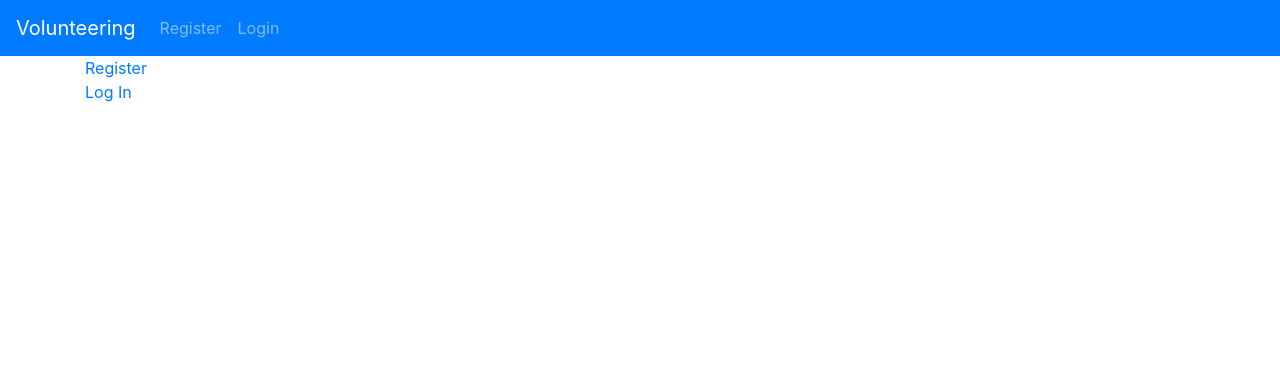
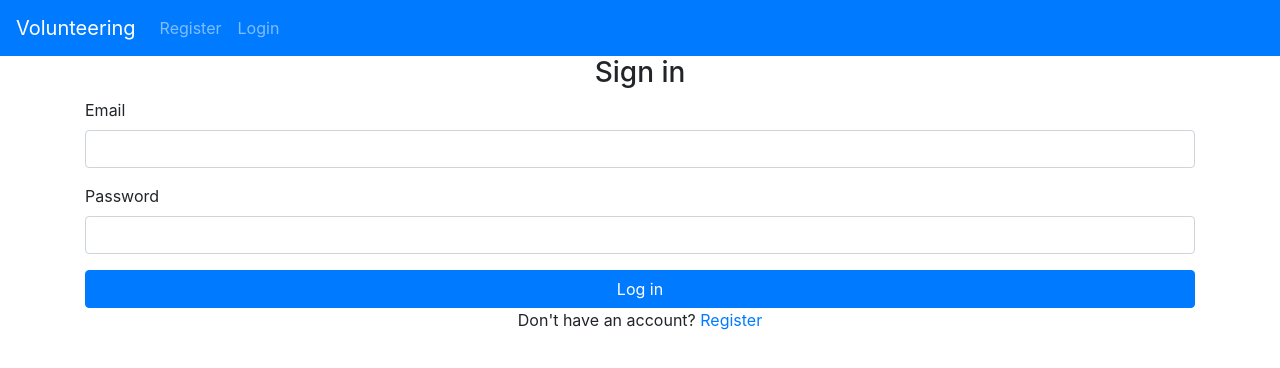
Before and after one commit to seniorproject2020/volunteerapp, a React app: page / in a window 1280 px wide. Shown: the top 368 px of the page. Built offline with nearby package versions, Linux system fonts and the light colour scheme.

Commit message:
Integrate UI Changes and remove landing page

```diff
--- a/src/client/App.js
+++ b/src/client/App.js
@@ -47,7 +47,7 @@ class App extends Component {
         <Router>
           <Navigation />
           <Container>
-            <Route exact path="/" component={Landing} />
+            <Route exact path="/" component={Login} />
             <Route exact path="/register" component={Register} />
             <Route exact path="/login" component={Login} />
             <Route exact path="/logout" component={Logout} />
--- a/src/client/components/auth/Login.jsx
+++ b/src/client/components/auth/Login.jsx
@@ -1,4 +1,3 @@
-// @ts-nocheck
 import React, { Component } from 'react';
 import { Link } from 'react-router-dom';
 import { connect } from 'react-redux';
@@ -82,7 +81,7 @@ class Login extends Component {
                 Log in
               </button>
             </div>
-            <p className="links">
+            <p className="links text-center">
               Don't have an account? <Link to="/register">Register</Link>
             </p>
           </form>
--- a/src/client/components/auth/Register.jsx
+++ b/src/client/components/auth/Register.jsx
@@ -99,7 +99,7 @@ class Register extends Component {
               <button type="submit" className="btn btn-primary btn-block">
                 Sign up
               </button>
-              <p className="links">
+              <p className="links text-center">
                 Already have an account? <Link to="/login">Log in</Link>
               </p>
             </div>
--- a/src/client/components/layout/Landing.jsx
+++ b/src/client/components/layout/Landing.jsx
@@ -5,16 +5,18 @@ import { Link } from 'react-router-dom';
 class Landing extends React.Component {
   render() {
     return (
-      <div>
-        <div>
-          <Link to="/register">
-            Register
+      <div className="wrapper">
+        <div className="inner-wrapper">
+          <div>
+            <Link class="text-center" to="/register">
+              Register
           </Link>
-        </div>
-        <div>
-          <Link to="/login">
-            Log In
+          </div>
+          <div>
+            <Link class="text-center" to="/login">
+              Log In
           </Link>
+          </div>
         </div>
       </div>
     );
```
Also changed, not shown: src/client/App.css (renamed from src/client/components/auth/css/App.css), src/client/components/auth/Login.css (renamed from src/client/components/auth/css/Login.css).
